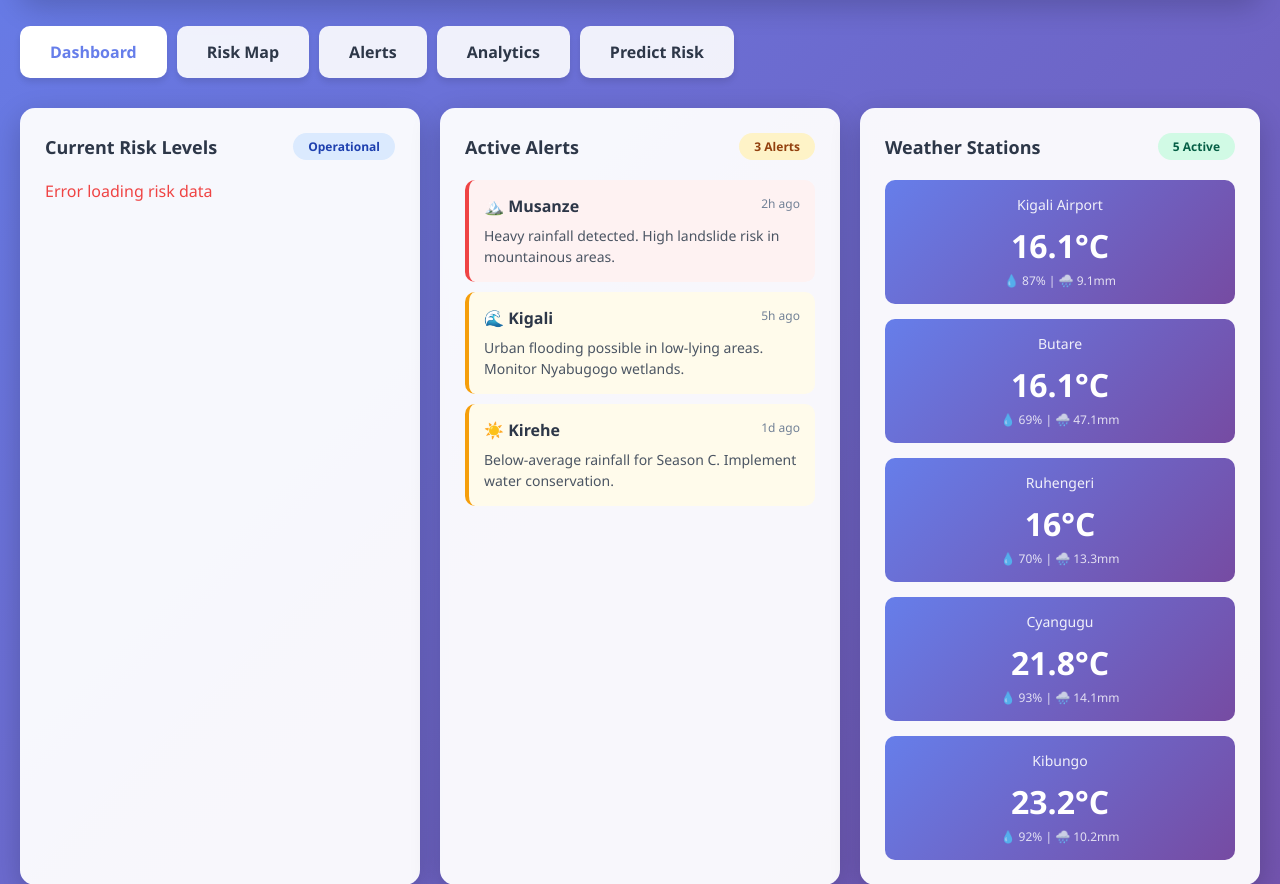
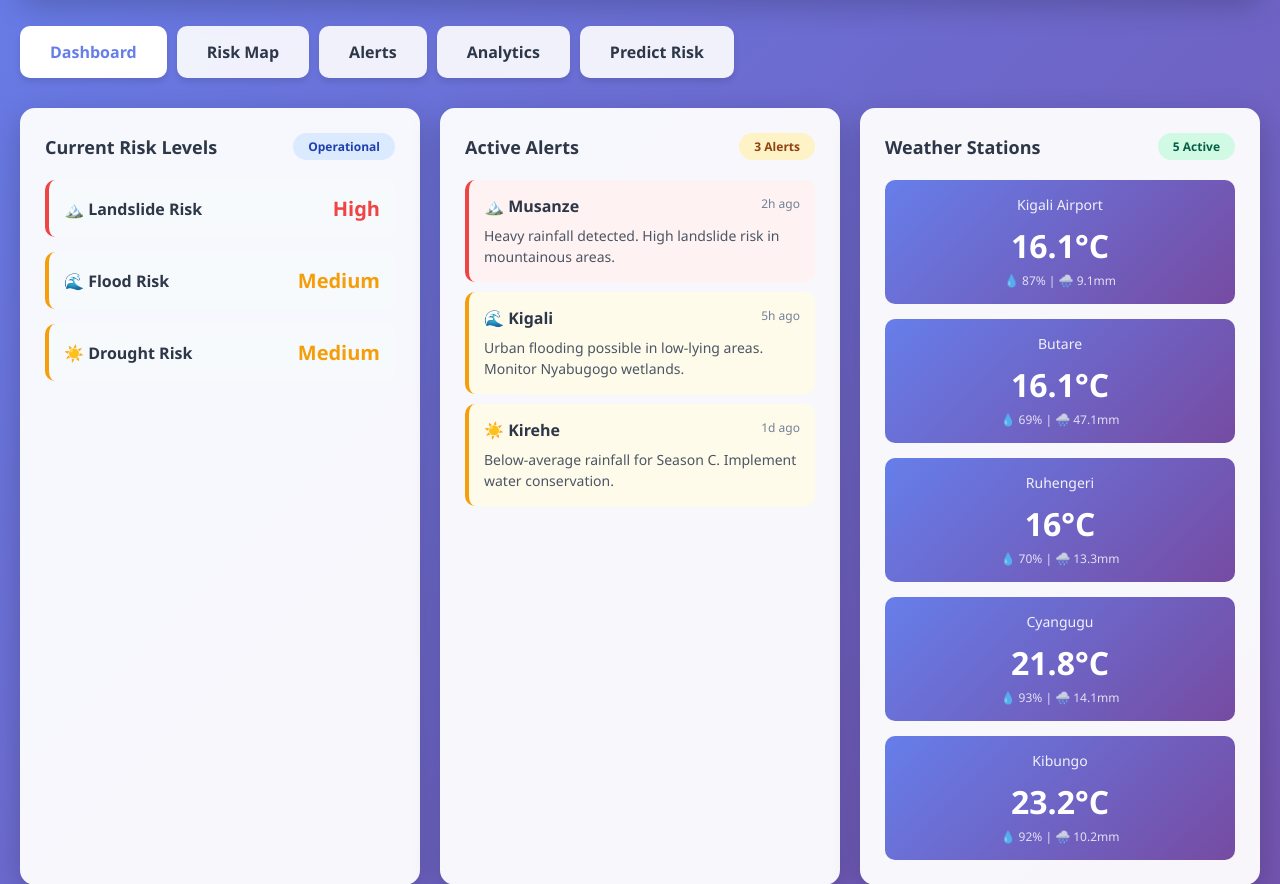
Before and after one commit to kellyhubert/Climate-Resilience-and-Risk-Management-System, a Flask app: page / in a window 1280 px wide. Shown: the part 191-1075 px from the top of the page. Run offline with Flask 3, Linux system fonts and the light colour scheme; parts of the project's set-up code (start-up, migrations or seed data) failed here and were passed over.

Commit message:
current risk level script modified

```diff
--- a/dashboards/templates/index.html
+++ b/dashboards/templates/index.html
@@ -440,13 +440,18 @@
         }
 
         // Fetch and display risk levels
+        // Fetch and display risk levels
 async function fetchRiskLevels() {
     try {
         const response = await fetch(`${API_BASE}/api/current-risks`);
         const data = await response.json();
 
-                if (data.status === 'success' && data.data.length > 0) {
-                    // Calculate average risks
+        if (data.status === 'success' && data.data && data.data.length > 0) {
+            // Calculate average risks across all districts
+            const avgLandslide = calculateAvgRisk(data.data, 'landslide_prob');
+            const avgFlood = calculateAvgRisk(data.data, 'flood_prob');
+            const avgDrought = calculateAvgRisk(data.data, 'drought_prob');
+
             const riskHTML = `
                 <div class="risk-item ${getRiskClass(avgLandslide)}">
                     <span class="risk-name">🏔️ Landslide Risk</span>
@@ -463,12 +468,38 @@
             `;
 
             document.getElementById('risk-levels').innerHTML = riskHTML;
+        } else {
+            throw new Error('No risk data available');
         }
     } catch (error) {
         console.error('Error fetching risks:', error);
-                document.getElementById('risk-levels').innerHTML =
-                    '<p style="color: #ef4444;">Error loading risk data</p>';
+        document.getElementById('risk-levels').innerHTML = `
+            <div style="padding: 20px; text-align: center; color: #ef4444;">
+                <p>⚠️ Unable to load risk data</p>
+                <p style="font-size: 12px; margin-top: 5px;">Check console for details</p>
+            </div>
+        `;
     }
+}
+
+function calculateAvgRisk(data, field) {
+    if (!data || data.length === 0) return 0;
+    const sum = data.reduce((acc, item) => acc + (item[field] || 0), 0);
+    return sum / data.length;
+}
+
+function getRiskLevel(probability) {
+    if (probability < 0.25) return 'Low';
+    if (probability < 0.5) return 'Medium';
+    if (probability < 0.75) return 'High';
+    return 'Critical';
+}
+
+function getRiskClass(probability) {
+    if (probability < 0.25) return 'low';
+    if (probability < 0.5) return 'medium';
+    if (probability < 0.75) return 'high';
+    return 'critical';
 }
 
         // Fetch and display alerts
```
Lines whose indentation alone changed are shown as unchanged.
